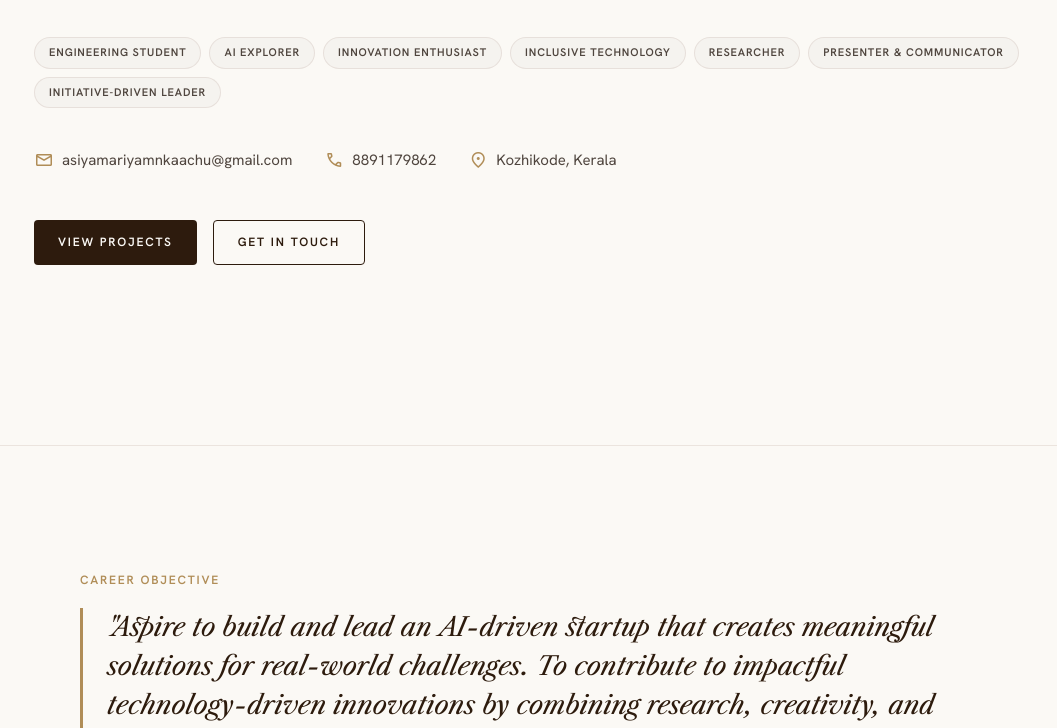
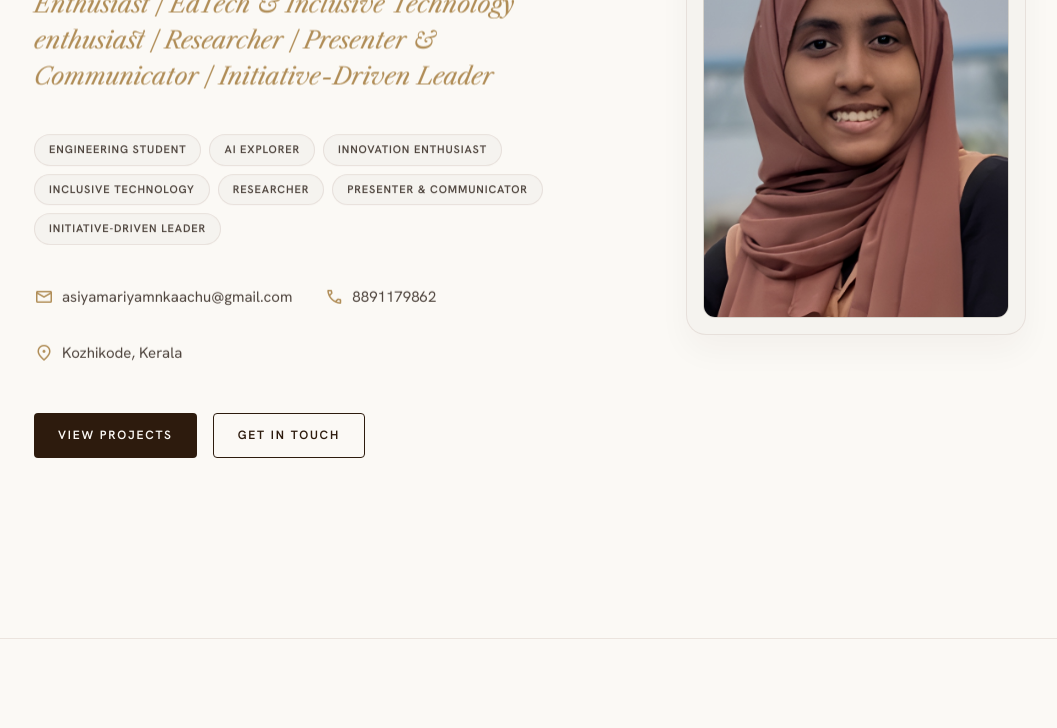
Before and after one commit to Asiya-Mariyam-NK/Asiya-Portfolio, a plain HTML site: page index.html in a window 1280 px wide. Shown: the part 385-1113 px from the top of the page, without its empty margins (110-1167 px from the left). Drawn offline with nearby package versions, Linux system fonts and the light colour scheme.

Commit message:
Add profile image container and update hero section layout

```diff
--- a/css/style.css
+++ b/css/style.css
@@ -347,9 +347,56 @@ body {
 }
 
 .hero-layout {
+    display: grid;
+    grid-template-columns: 1.2fr 0.8fr;
+    gap: 64px;
+    align-items: center;
+}
+
+.hero-content {
     display: flex;
     flex-direction: column;
     align-items: flex-start;
+}
+
+.hero-image-wrapper {
+    display: flex;
+    justify-content: flex-end;
+    align-items: center;
+    width: 100%;
+}
+
+.hero-image-container {
+    position: relative;
+    padding: 16px;
+    background-color: var(--surface-container-low);
+    border: 1px solid var(--outline-variant);
+    border-radius: 20px;
+    box-shadow: 0 16px 32px rgba(45, 27, 13, 0.04);
+    max-width: 340px;
+    width: 100%;
+    transition: transform var(--transition-medium), box-shadow var(--transition-medium);
+}
+
+.hero-image-container:hover {
+    transform: scale(1.02) translateY(-4px);
+    box-shadow: 0 24px 48px rgba(45, 27, 13, 0.08);
+}
+
+.hero-image {
+    width: 100%;
+    height: auto;
+    aspect-ratio: 4 / 5;
+    object-fit: cover;
+    border-radius: 12px;
+    border: 1px solid rgba(45, 27, 13, 0.15);
+    display: block;
+    filter: grayscale(10%) contrast(102%) sepia(5%);
+    transition: filter var(--transition-fast);
+}
+
+.hero-image-container:hover .hero-image {
+    filter: grayscale(0%) contrast(100%) sepia(0%);
 }
 
 .hero-name {
@@ -896,6 +943,16 @@ a.hero-contact-item:hover {
         padding-right: 0;
     }
 
+    .hero-layout {
+        grid-template-columns: 1fr;
+        gap: 48px;
+    }
+
+    .hero-image-wrapper {
+        order: -1;
+        justify-content: flex-start;
+    }
+
     .section-grid {
         gap: 24px;
     }
--- a/index.html
+++ b/index.html
@@ -52,6 +52,7 @@
         <!-- Hero Section -->
         <section id="hero" class="hero-section container">
             <div class="hero-layout">
+                <div class="hero-content">
                     <h1 class="hero-name font-display fade-in-up">ASIYA MARIYAM N K</h1>
 
                     <p class="hero-subtitle font-display italic fade-in-up">
@@ -87,6 +88,12 @@
                     <div class="hero-actions fade-in-up">
                         <a href="#projects" class="btn btn-primary">View Projects</a>
                         <a href="#contact" class="btn btn-secondary">Get In Touch</a>
+                    </div>
+                </div>
+                <div class="hero-image-wrapper fade-in-up">
+                    <div class="hero-image-container">
+                        <img src="profile.jpg" alt="Asiya Mariyam N K" class="hero-image">
+                    </div>
                 </div>
             </div>
         </section>
```
Also changed, not shown: profile.jpg (added). Lines whose indentation alone changed are shown as unchanged.
